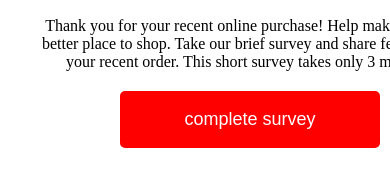
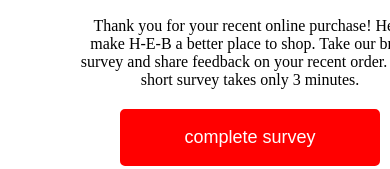
Before and after one commit to reggiekcollins/curbside-02, a plain HTML site: page index.html in a window 390 px wide. Shown: the part 698-867 px from the top of the page. Drawn offline with Linux system fonts and the light colour scheme.

Commit message:
Changed width for p-class

```diff
--- a/index.html
+++ b/index.html
@@ -90,7 +90,7 @@
       }
 
       .p-class {
-        width: 440px !important;
+        width: 340px !important;
         text-align: center !important;
         margin: 0 auto !important;
       }
@@ -98,6 +98,7 @@
       .mobile-heading {
         text-align: center !important;
         padding-bottom: 16px !important;
+
       }
 
       td.btn-mobile,
```
